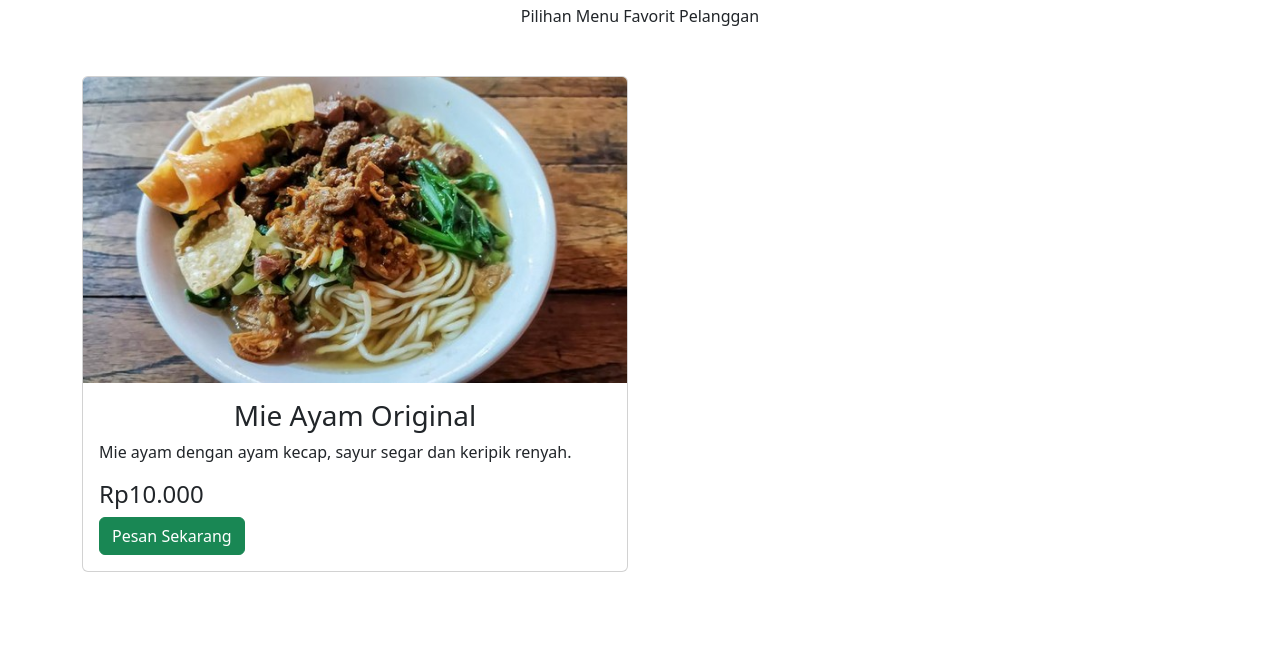
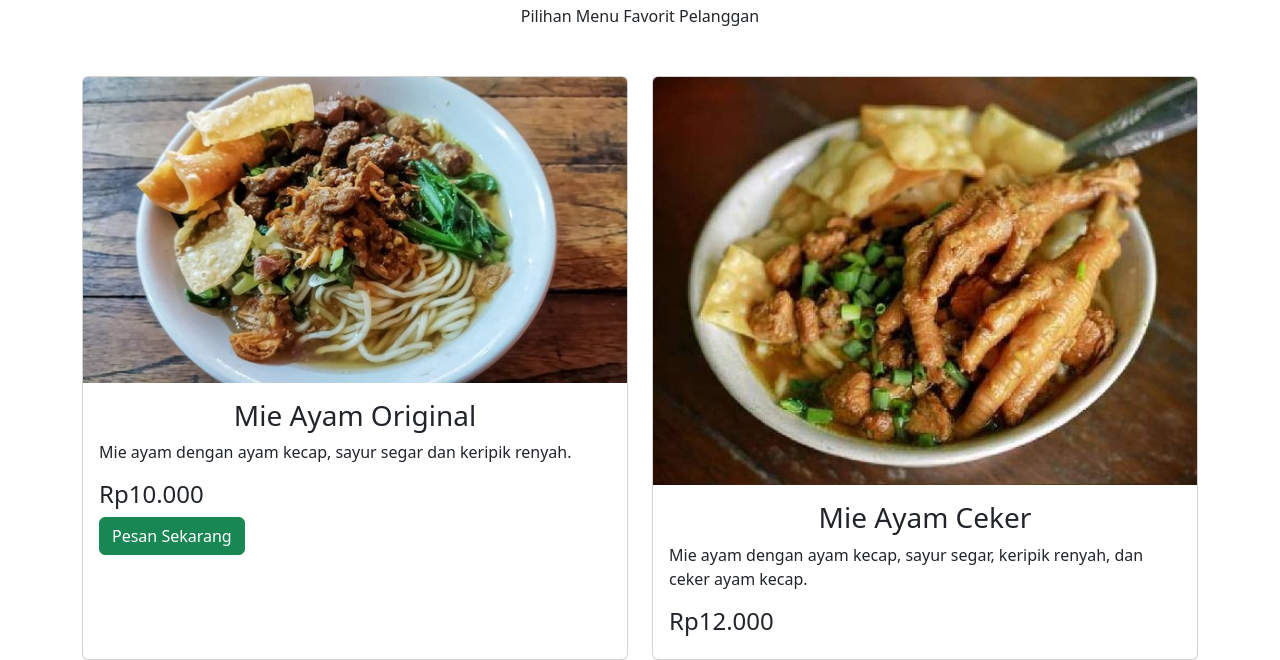
Before and after one commit to Vansformatics/UTSWeb_B_0028, a plain HTML site: page index.html in a window 1280 px wide. Shown: the part 569-1229 px from the top of the page. Before the commit the page ends 1141 px from the top, so only its background shows below. Drawn offline with nearby package versions, Linux system fonts and the light colour scheme.

Commit message:
menambahkan card menu kedua ke dalam section menu

```diff
--- a/index.html
+++ b/index.html
@@ -81,7 +81,18 @@
                         </div>
                     </div>
                 </div>
+                <div class="col-md-6">
+                    <div class="card h-100">
+                        <img src="mieAyamCeker.jpeg" alt="Mie Ayam Ceker" class="card-img-top">
 
+                        <div class="card-body">
+                            <h3 class="text-center">Mie Ayam Ceker</h3>
+                            <p>Mie ayam dengan ayam kecap, sayur segar, keripik renyah, dan ceker ayam kecap.</p>
+                            <h4>Rp12.000</h4>
+                        </div>
+                    </div>
+                </div>
+            </div>
         </div>
     </section>
 
```
